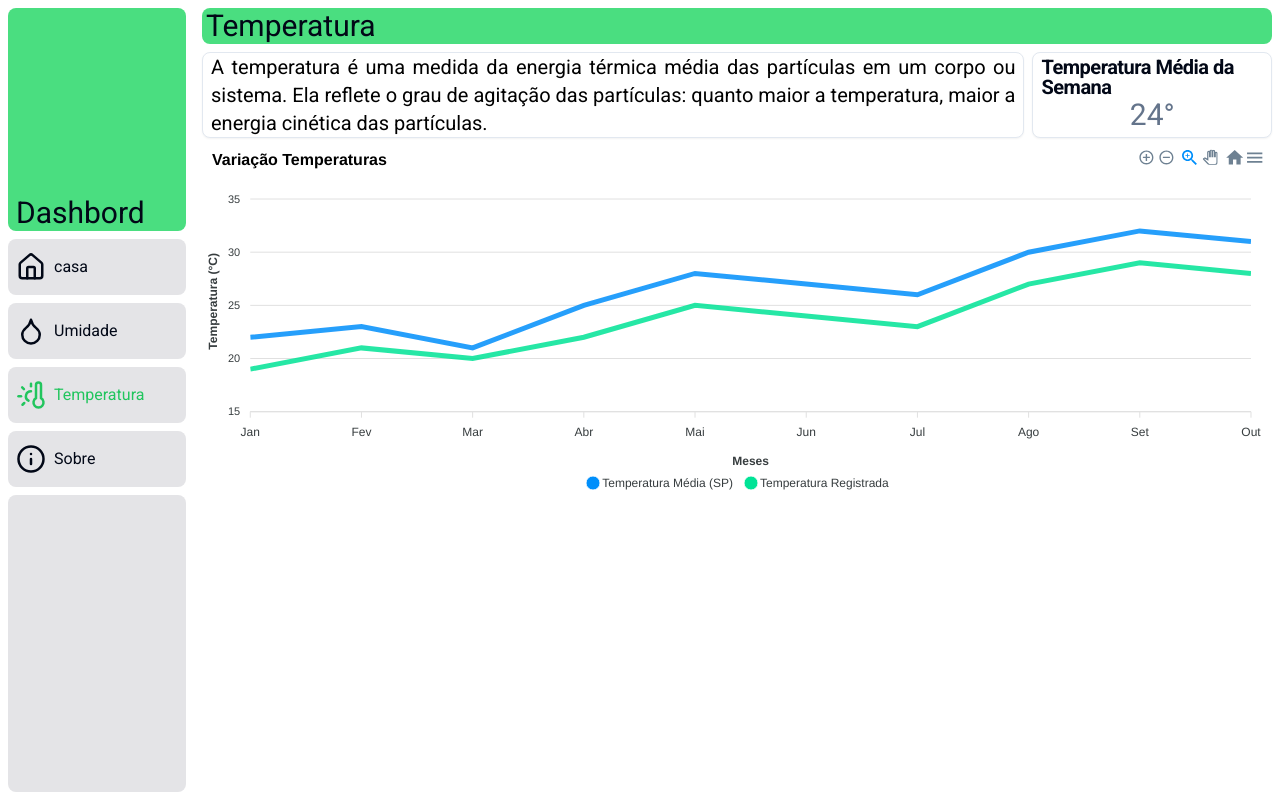
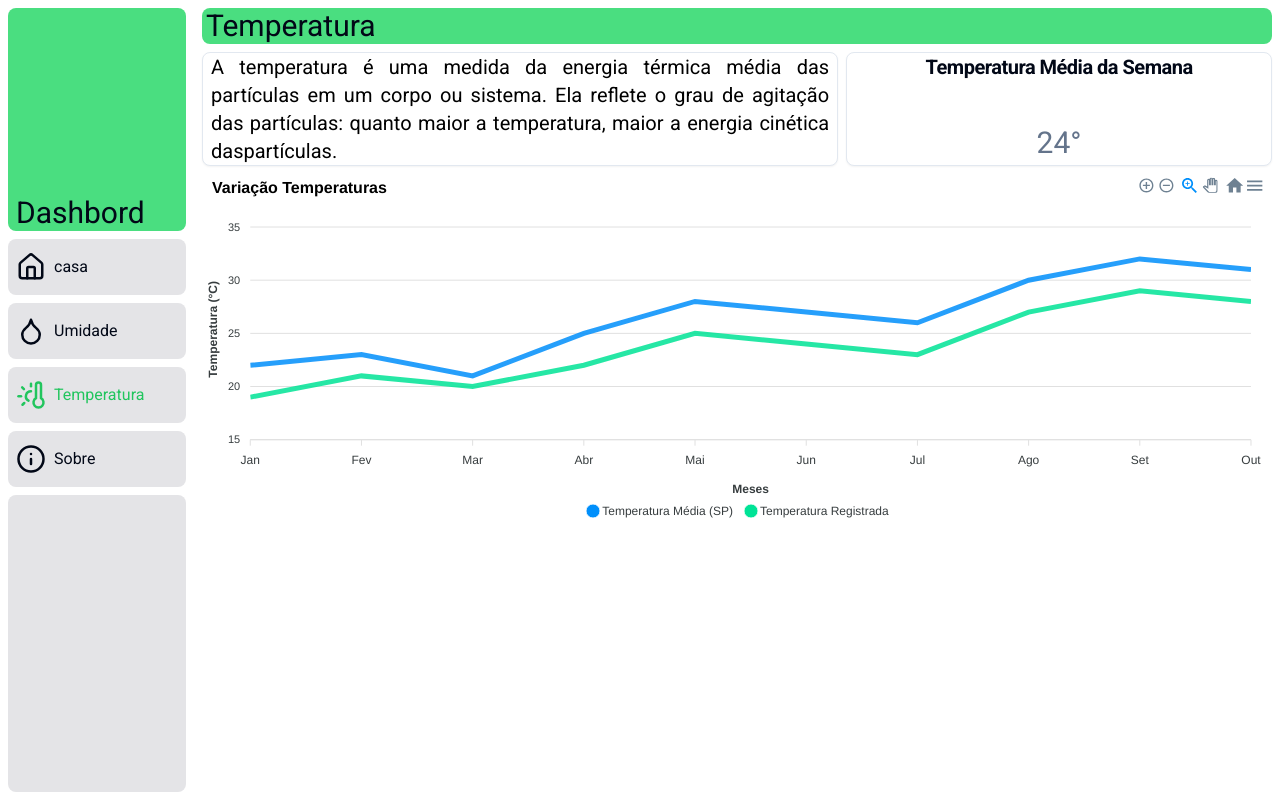
Before and after one commit to 1Edum/ta-dashbord, a Next.js app: page /temperatura in a window 1280 px wide. Built offline with nearby package versions, Linux system fonts and the light colour scheme.

Commit message:
shead: add pages-details component in page temperatura and page umidade

```diff
--- a/app/temperatura/page.tsx
+++ b/app/temperatura/page.tsx
@@ -1,38 +1,17 @@
 import React from "react";
-import {
-  Card,
-  CardHeader,
-  CardTitle,
-  CardDescription,
-} from "../_components/ui/card";
+
 import { TemperatureChart } from "../_components/Charts";
+import PagesDetails from "../_components/pages-details";
+
+const title = "Temperatura"
+const description = "A temperatura é uma medida da energia térmica média das partículas em um corpo ou sistema. Ela reflete o grau de agitação das partículas: quanto maior a temperatura, maior a energia cinética daspartículas."
+const cardTitle = "Temperatura Média da Semana"
+const cardDescription ="24°"
+
 
 function Temperatura() {
   return (
-    <div className="space-y-2">
-      <div className="rounded-lg bg-green-400 px-1">
-        <h1 className="text-2xl md:text-3xl">Temperatura</h1>
-      </div>
-      <div className="flex flex-col gap-2 md:flex-row">
-        <Card>
-          <CardDescription className="text-xl px-2 text-black text-justify">
-            A temperatura é uma medida da energia térmica média das partículas
-            em um corpo ou sistema. Ela reflete o grau de agitação das
-            partículas: quanto maior a temperatura, maior a energia cinética das
-            partículas.
-          </CardDescription>
-        </Card>
-        <Card className="flex md:w-1/2 w-full p-1 flex-col items-center justify-between">
-          <CardHeader>
-            <CardTitle>Temperatura Média da Semana</CardTitle>
-          </CardHeader>
-          <CardDescription className="text-3xl ">24°</CardDescription>
-        </Card>
-      </div>
-        <div className="max-w-full">
-        <TemperatureChart />
-        </div>
-    </div>
+    <PagesDetails title={title} description={description} cardTitle={cardTitle} cardDescription={cardDescription} Component={TemperatureChart}/>
   );
 }
 
--- a/app/umidade/page.tsx
+++ b/app/umidade/page.tsx
@@ -1,8 +1,19 @@
 import React from 'react'
+import { UmidadeChart } from '../_components/Charts'
+import PagesDetails from '../_components/pages-details'
+
+
+
 
 function Umidade() {
+const title = "Umidade"
+const description = "A umidade é a quantidade de vapor d'água presente no ar. É uma variável crucial em diversas áreas como meteorologia, climatologia, agricultura, saúde e engenharia. "
+const cardTitle = "Umidade Média da Semana"
+const cardDescription = "43"
   return (
-    <div> Umidade</div>
+    <div>
+          <PagesDetails title={title} description={description} cardTitle={cardTitle} cardDescription={cardDescription} Component={UmidadeChart}/>
+    </div>
   )
 }
 
```
